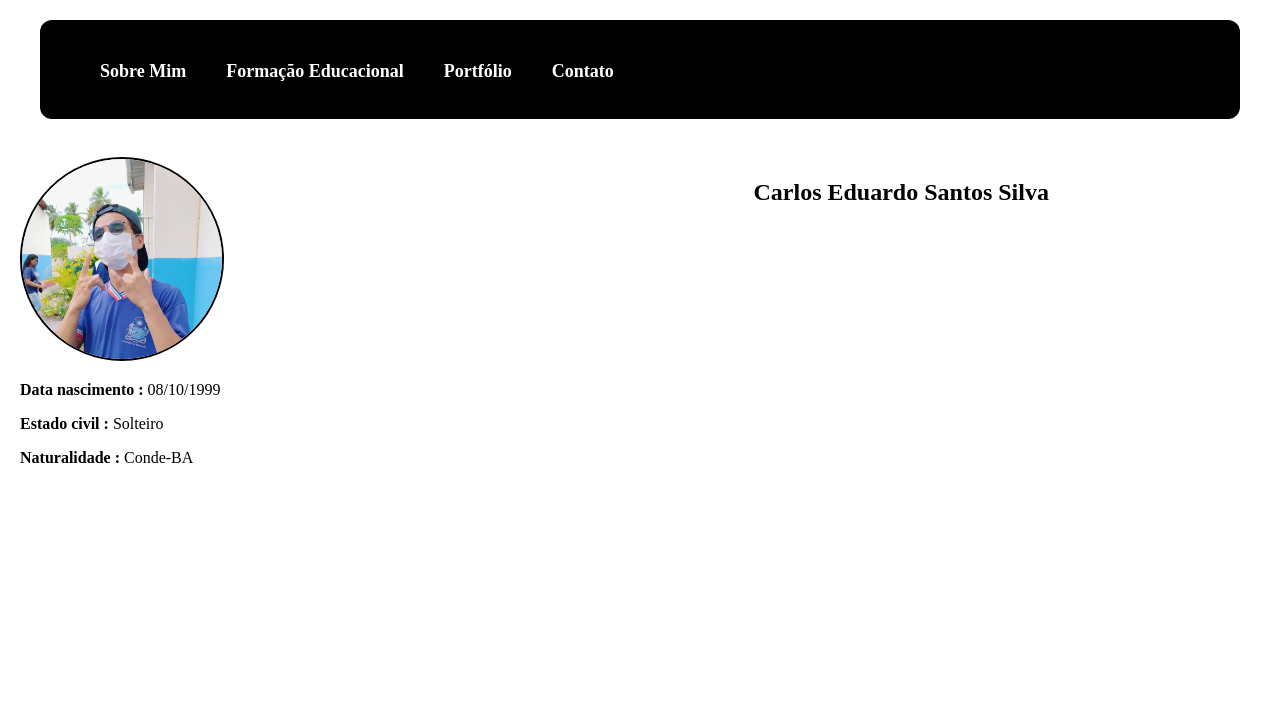
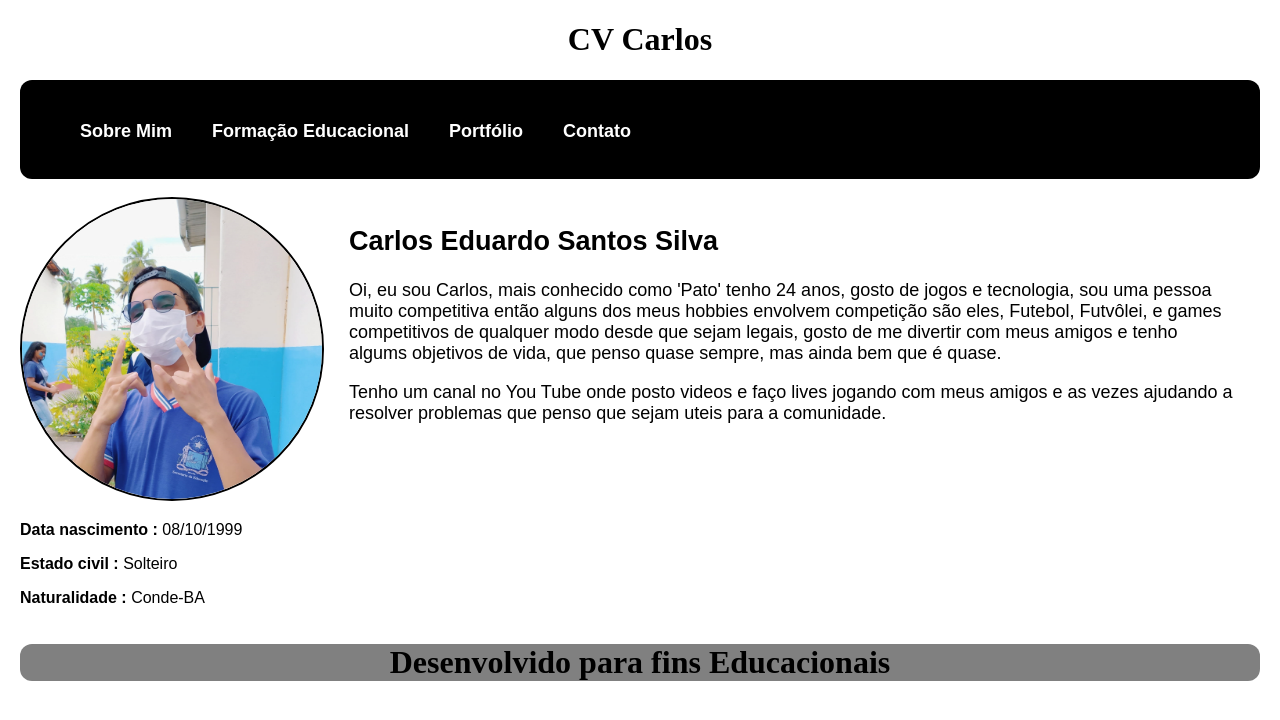
Before and after one commit to Patoxl12/Meu-2, a plain HTML site: page index.html in a window 1280 px wide. Drawn offline with Linux system fonts and the light colour scheme; files that its build step writes are made by us from their sources; files whose address does not match are found by name.

Commit message:
Add files via upload

```diff
--- a/estilo.css
+++ b/estilo.css
@@ -1,8 +1,13 @@
 body{
     margin: 20px;  /*Para deixar a pagina com margens*/
 }
-.container {
-    display: grid;
+
+section{
+    grid-column-start: 6;
+    grid-column-end: 12;
+    font-size: large;
+    font-family: sans-serif;
+    margin: 25px;
 }
 
 header{
@@ -11,6 +16,7 @@ header{
     grid-column-end: 12;
     text-align: center;
 }
+
 nav{
     border-radius: 12px;
     background-color: rgb(0, 0, 0);
@@ -19,13 +25,24 @@ nav{
     text-align: center;
     color: rgb(255, 255, 255);
 }
+aside{
+    font-family: sans-serif;
+}
+
+form{
+    font-family: sans-serif;
+}
+
+.container {
+    display: grid;
+}
 
 .principal{
     grid-column-start: 6;
     grid-column-end: 12;
-    text-align: center;
-    margin: 20px;
+    text-align: left;
 }
+
 .menu{
     grid-column-start: 6;
     grid-column-end: 12;
@@ -33,38 +50,61 @@ nav{
     gap: 20px;
 
 }
+
+.infos{
+    font-family: sans-serif;
+}
+
+.formacao{
+    margin: 40px;
+}
+
 ul{
     list-style-type: none;
     color:white;
 }
+
 a:link{
     text-decoration: none;
     padding: 15px 20px;
     color: rgb(255, 255, 255);
     font-size: large;
+    font-family: sans-serif;
+    border-radius: 12px;
 }
+
 h2{
     float: left;
 }
+
 a:hover{
-    background-color: rgb(128, 123, 123);
-    color: rgb(255, 255, 255);
+    color: rgb(190, 177, 177);
 }
+
 .imagem_eu{
     grid-column-start: 6;
     grid-column-end: 12;
+}
 
-}
 .img{
-    height: 200px;
-    width: 200px;
+    height: 300px;
+    width: 300px;
     border-radius: 50%;
     border: solid black 2px;
 }
+
 .r_imagem{
     height: 200px;
     width: 200px;
 }
+footer{
+    border-radius: 12px;
+    grid-column-start: 6;
+    grid-column-end: 12;
+    text-align: center;
+    background-color: gray;
+}
+
  /* media query para dispositivos móveis */
  @media only screen and (max-width: 767px) {
     .wrapper {
--- a/index.html
+++ b/index.html
@@ -8,9 +8,10 @@
 
     <title>Carlos Eduardo Santos Silva 4349832</title>
 </head>
+
 <body>
     <header>
-        <!--<H1>CV Carlos</H1>-->
+        <H1>CV Carlos</H1>
     </header>
     <div>
         <nav class="principal container menu">
@@ -27,19 +28,32 @@
             <aside class="image_eu">
                 <br>
                 <img src="Imagens/eu.png" class="img"> <!--imagem da tela inicial-->
-                    <div>
+                <div class="infos">
                     <p> <strong>Data nascimento :</strong> 08/10/1999</p>
-                        <p><strong>Estado civil : </strong>Solteiro</p>   <!--Rodapé da imagem-->
+                    <p><strong>Estado civil : </strong>Solteiro</p> <!--Rodapé da imagem-->
                     <p><strong>Naturalidade : </strong>Conde-BA</p>
 
                 </div>
 
             </aside>
             <section class="principal">
-                    <h1>Carlos Eduardo Santos Silva</h1>  <!-- Sobre mim, contando um pouco sobre Mim-->
+                <h1>Carlos Eduardo Santos Silva</h1> <!-- Sobre mim, contando um pouco sobre Mim-->
+                <p>
+                    Oi, eu sou Carlos, mais conhecido como 'Pato' tenho 24 anos, gosto de jogos e tecnologia, sou uma
+                    pessoa muito competitiva então alguns dos meus hobbies envolvem competição são eles, Futebol,
+                    Futvôlei, e games competitivos de qualquer modo desde que sejam legais, gosto de me divertir com
+                    meus amigos e tenho algums objetivos de vida, que penso quase sempre, mas ainda bem que é quase.
+                </p>
+                <p>
+                    Tenho um canal no You Tube onde posto videos e faço lives jogando com meus amigos e as vezes
+                    ajudando a resolver problemas que penso que sejam uteis para a comunidade.
+                </p>
 
             </section>
         </div>
+        <footer>
+           <h1>Desenvolvido para fins Educacionais</h1>
+        </footer>
     </div>
 
 
```
Also changed, not shown: contato.html (+11 -1 lines), formacao.html (added, +63 -0 lines), portfolio.html (added, +23 -0 lines). Lines whose indentation alone changed are shown as unchanged.
